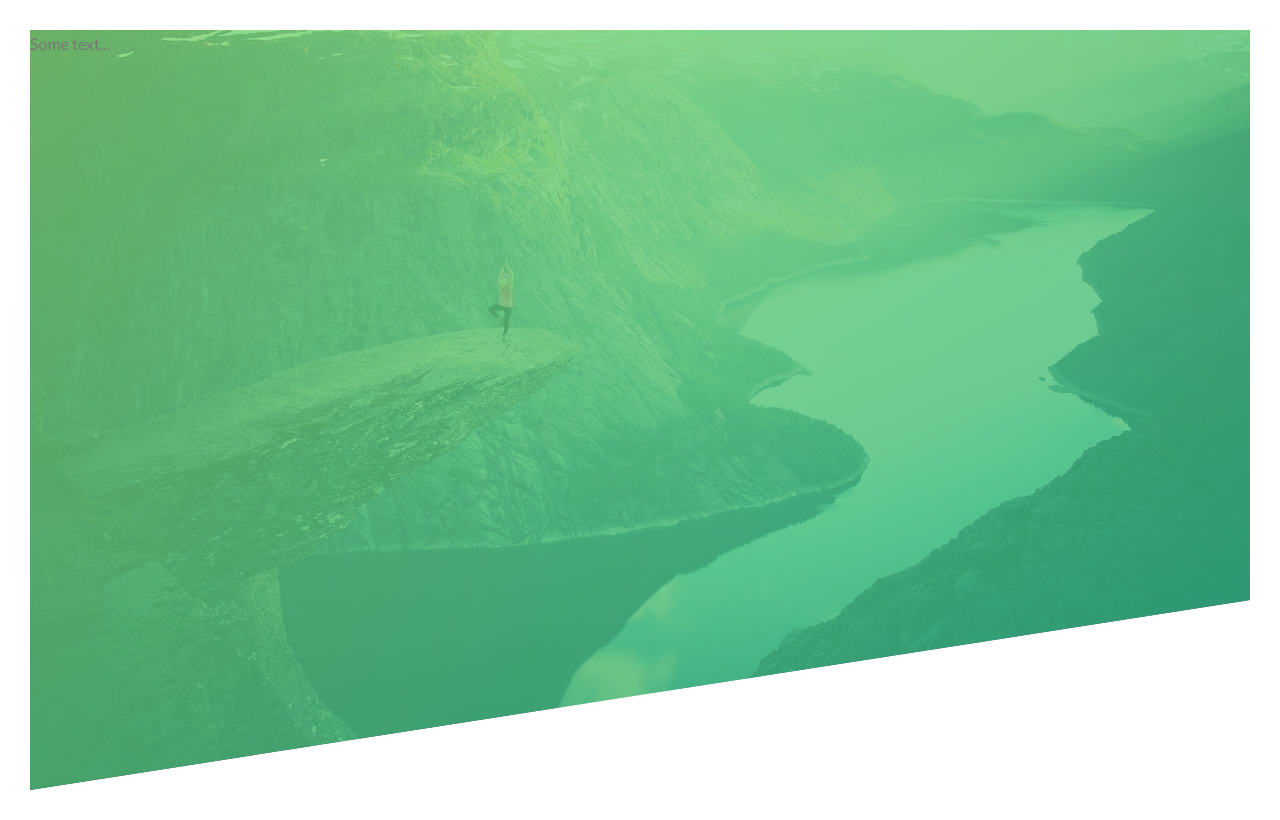
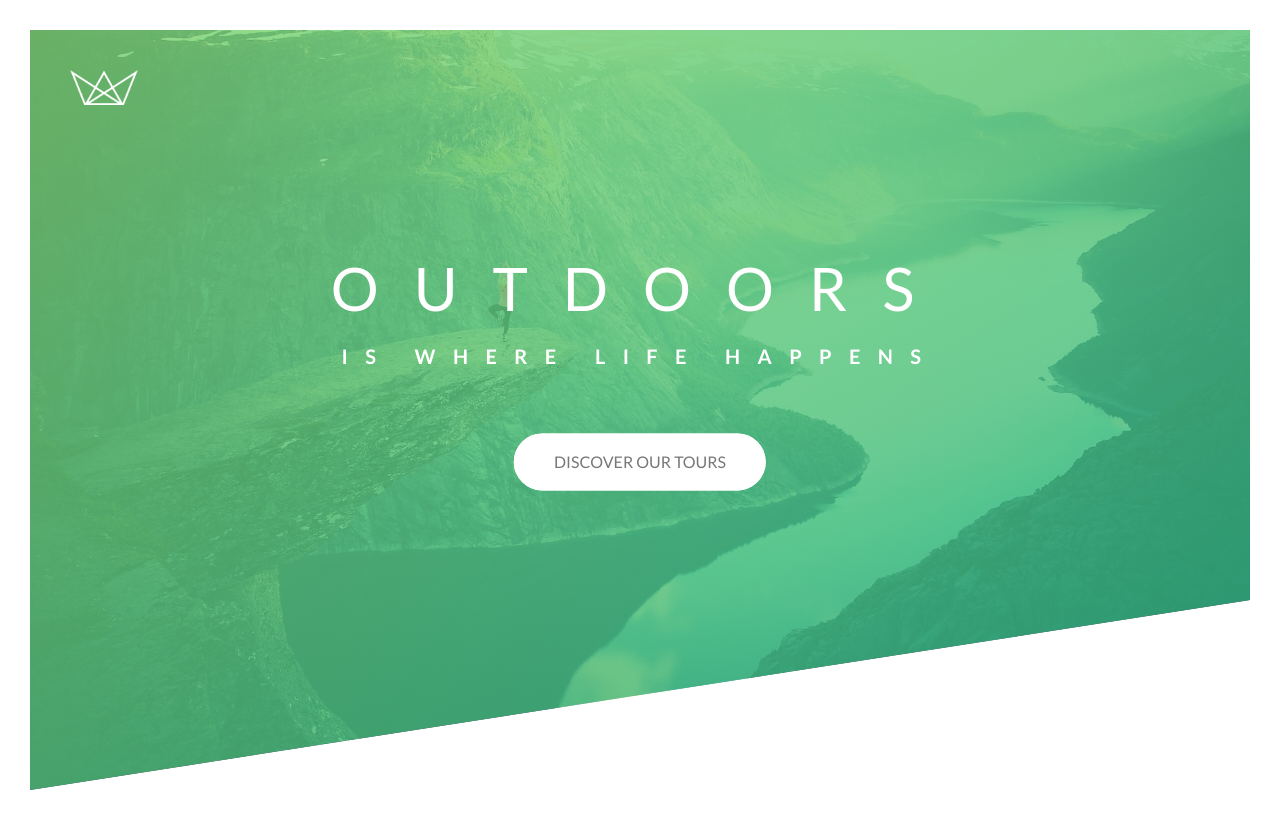
Before and after one commit to mariamariae/natours_project, a plain HTML site: page index.html in a window 1280 px wide. Drawn offline with Linux system fonts and the light colour scheme.

Commit message:
after section 2

```diff
--- a/css/style.css
+++ b/css/style.css
@@ -27,5 +27,145 @@ body {
     background-image: linear-gradient(to right bottom, rgba(126, 213, 111, 0.8), rgba(40, 180, 133, 0.8)), url(../img/hero.jpg);
     background-size: cover;
     background-position: top;
+    position: relative;
     clip-path: polygon(0 0, 100% 0, 100% 75%, 0 100%);
 }
+
+.logo-box {
+    position: absolute;
+    top: 40px;
+    left: 40px;
+}
+
+.logo {
+    height: 35px;
+}
+
+.text-box {
+    position: absolute;
+    top: 40%;
+    left: 50%;
+    transform: translate(-50%, -50%);
+    text-align: center;
+}
+
+.heading-primary {
+    color: #fff;
+    text-transform: uppercase;
+    backface-visibility: hidden;
+    margin: 60px;
+}
+
+.heading-primary-main {
+    display: block;
+    font-size: 60px;
+    font-weight: 400;
+    letter-spacing: 35px;
+    animation-name: moveInLeft;
+    animation-duration: 1s;
+    animation-timing-function: ease-out;
+    /*
+    animation-delay: 3s;
+    animation-iteration-count: 3;
+    */
+}
+
+.heading-primary-sub {
+    display: block;
+    font-size: 20px;
+    font-weight: 700;
+    letter-spacing: 17.4px;
+    animation: moveInRight 1s ease-out;
+}
+
+@keyframes moveInLeft {
+    0% {
+        opacity: 0;
+        transform: translateX(-100px);
+    }
+    80% {
+        transform: translateX(10px);
+    }
+    100% {
+        opacity: 1;
+        transform: translate(0);
+    }
+}
+
+@keyframes moveInRight {
+    0% {
+        opacity: 0;
+        transform: translateX(100px);
+    }
+    80% {
+        transform: translateX(-10px);
+    }
+    100% {
+        opacity: 1;
+        transform: translate(0)
+    }
+}
+
+@keyframes moveInBottom {
+    0% {
+        opacity: 0;
+        transform: translateY(30px)
+    }
+    100% {
+        opacity: 1;
+        transform: translate(0)
+    }
+}
+
+.btn:link,
+.btn:visited {
+    text-transform: uppercase;
+    text-decoration: none;
+    padding: 15px 40px;
+    display: inline-block;
+    border-radius: 100px;
+    transition: all .2s;
+    position: relative;
+}
+
+.btn:hover {
+    transform: translateY(-3px);
+    box-shadow: 0 10px 20px rgba(0, 0, 0, .2);
+}
+
+.btn:active {
+    transform: translateY(-1px);
+    box-shadow: 0 5px 10px rgba(0, 0, 0, .2);
+}
+
+.btn-white {
+    background-color: #fff;
+    color: #777;
+}
+
+.btn::after {
+    content: "";
+    display: inline-block;
+    height: 100%;
+    width: 100%;
+    border-radius: 100px;
+    position: absolute;
+    top: 0;
+    left: 0;
+    z-index: -1;
+    transition: all .4s;
+}
+
+.btn-white::after {
+    background-color: #fff;
+}
+
+.btn:hover::after {
+    transform: scaleX(1.4) scaleY(1.6);
+    opacity: 0;
+}
+
+.btn-animated {
+    animation: moveInBottom .5s ease-out .75s;
+    animation-fill-mode: backwards;
+}
--- a/index.html
+++ b/index.html
@@ -1,5 +1,6 @@
 <!DOCTYPE html>
 <html lang="en">
+
 <head>
     <meta charset="UTF-8">
     <meta name="viewport" content="width=device-width, initial-scale=1.0">
@@ -16,9 +17,22 @@
 
     <title>Natours | Exciting tours for adventurous people</title>
 </head>
+
 <body>
     <header class="header">
-            Some text...
+        <div class="logo-box">
+            <img src="img/logo-white.png" alt="logo" class="logo">
+        </div>
+
+        <div class="text-box">
+            <h1 class="heading-primary">
+                <span class="heading-primary-main">Outdoors</span>
+                <span class="heading-primary-sub">is where life happens</span>
+            </h1>
+
+            <a href="#" class="btn btn-white btn-animated">Discover our tours</a>
+        </div>
     </header>
 </body>
+
 </html>
```
Lines whose indentation alone changed are shown as unchanged.
